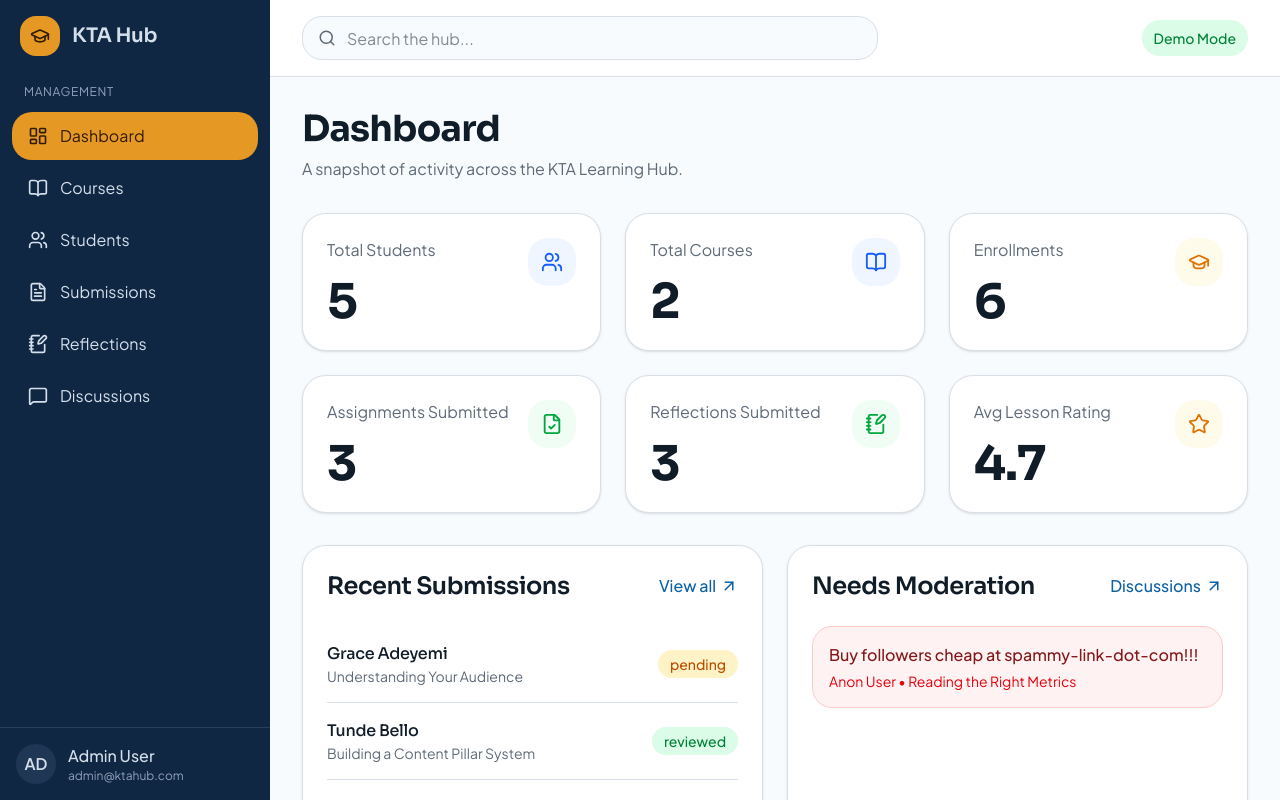
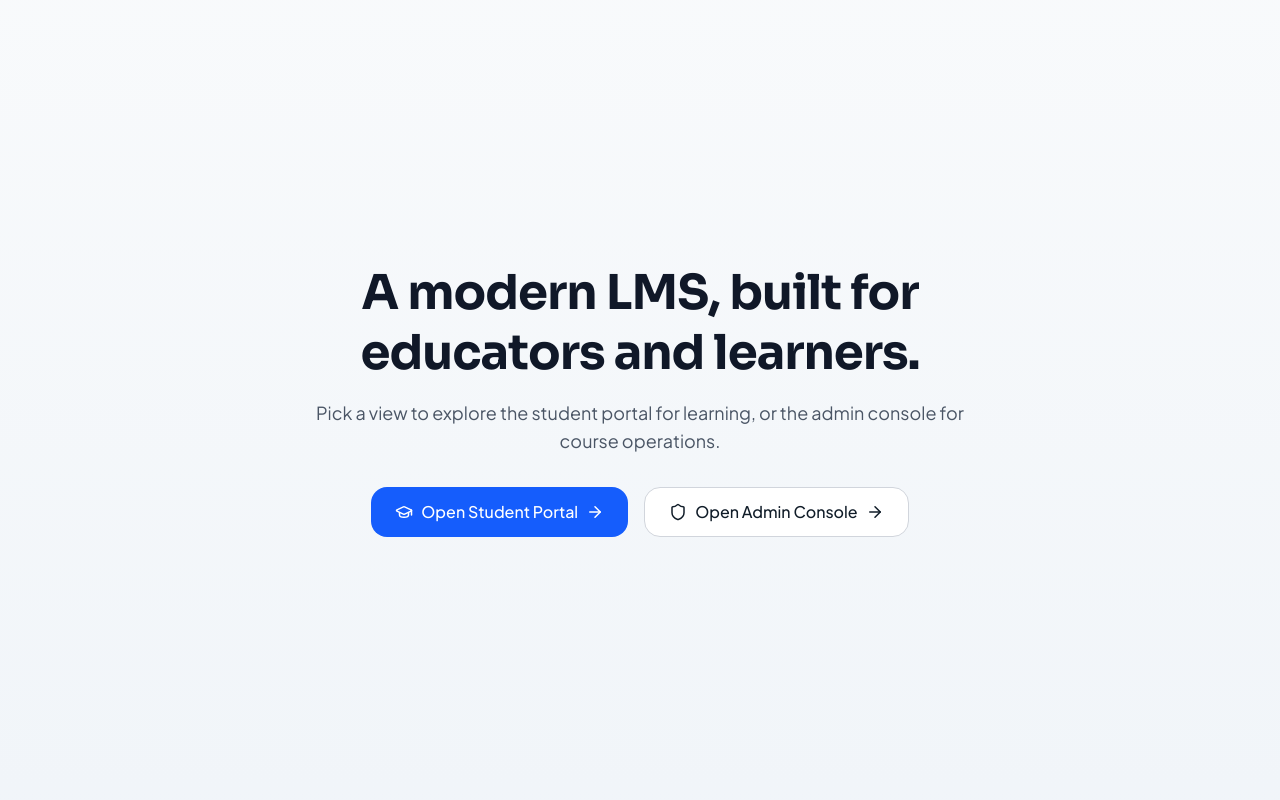
Before and after one commit to MizMelly/kta-learning-hub, a React (Vite) app: page / in a window 1280 px wide. Built offline with nearby package versions, Linux system fonts and the light colour scheme.

Commit message:
correction completed

```diff
--- a/src/App.jsx
+++ b/src/App.jsx
@@ -1,5 +1,6 @@
 import { Routes, Route } from "react-router-dom";
 
+import Landing from "./components/Landing";
 import AdminLayout from "./Layout/AdminLayout";
 import Dashboard from "./pages/admin/Dashboard";
 import Courses from "./pages/admin/Courses";
@@ -17,8 +18,10 @@ import LessonPage from "./pages/student/LessonPage";
 function App() {
   return (
     <Routes>
+        <Route path="/" element={<Landing />} />
+
       {/* Admin routes */}
-      <Route path="/" element={<AdminLayout />}>
+      <Route path="/admin" element={<AdminLayout />}>
         <Route index element={<Dashboard />} />
         <Route path="admin/courses" element={<Courses />} />
         <Route path="admin/students" element={<Students />} />
--- /dev/null
+++ b/src/components/Landing.jsx
@@ -0,0 +1,49 @@
+import { GraduationCap, Shield, ArrowRight } from "lucide-react";
+import { useNavigate } from "react-router-dom";
+
+export default function Landing() {
+  const navigate = useNavigate();
+
+  return (
+    <div className="min-h-screen flex items-center justify-center bg-linear-to-b from-slate-50 to-slate-100 px-4">
+      <div className="text-center max-w-2xl">
+        {/* Badge */}
+
+
+        {/* Heading */}
+        <h1 className="text-4xl md:text-5xl font-bold text-gray-900 leading-tight">
+          A modern LMS, built for educators and learners.
+        </h1>
+
+        {/* Subtitle */}
+        <p className="mt-4 text-gray-600 text-base md:text-lg">
+          Pick a view to explore the student portal for learning, or the admin
+          console for course operations.
+        </p>
+
+        {/* Buttons */}
+        <div className="mt-8 flex flex-col sm:flex-row gap-4 justify-center">
+          {/* Student Button */}
+          <button
+            onClick={() => navigate("/student/dashboard")}
+            className="flex items-center justify-center gap-2 bg-blue-600 hover:bg-blue-700 text-white px-6 py-3 rounded-xl font-medium transition"
+          >
+            <GraduationCap size={18} />
+            Open Student Portal
+            <ArrowRight size={18} />
+          </button>
+
+          {/* Admin Button */}
+          <button
+            onClick={() => navigate("/admin")}
+            className="flex items-center justify-center gap-2 border border-gray-300 bg-white hover:bg-gray-50 px-6 py-3 rounded-xl font-medium transition"
+          >
+            <Shield size={18} />
+            Open Admin Console
+            <ArrowRight size={18} />
+          </button>
+        </div>
+      </div>
+    </div>
+  );
+}
```
